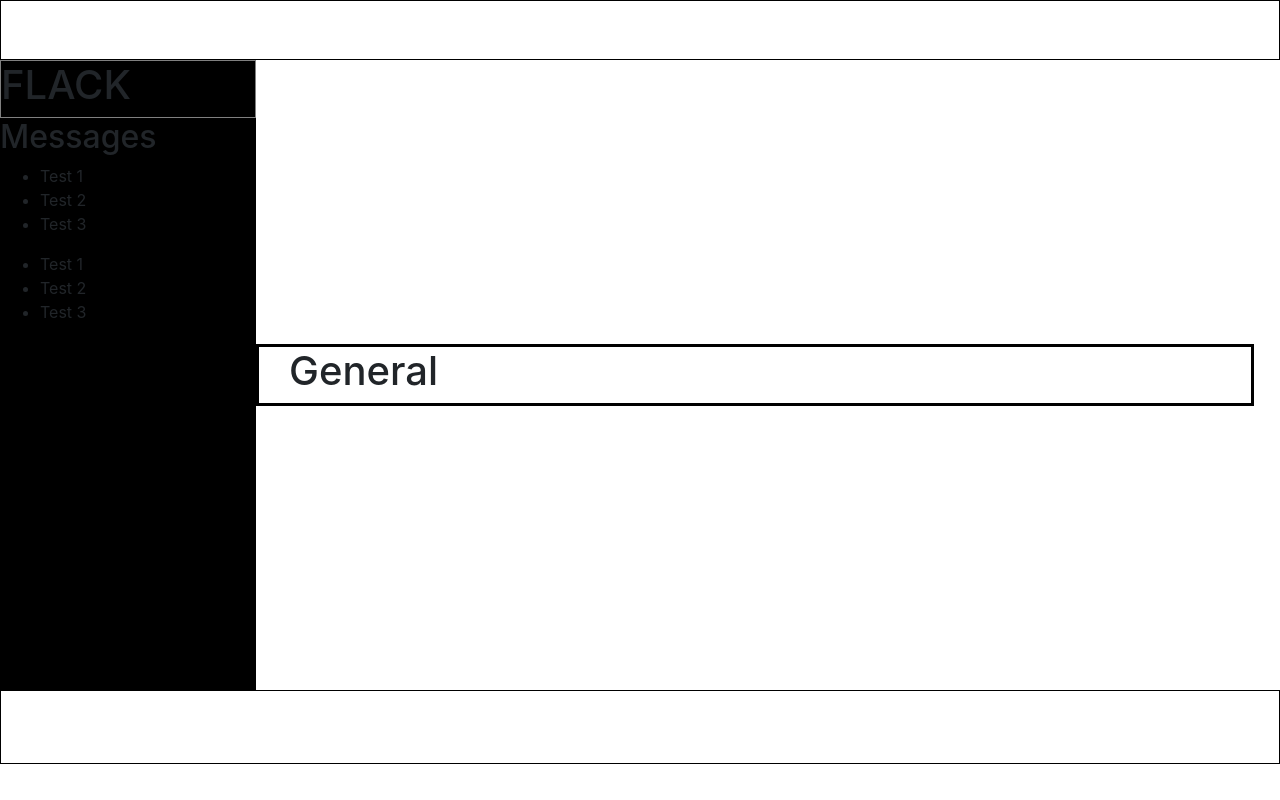
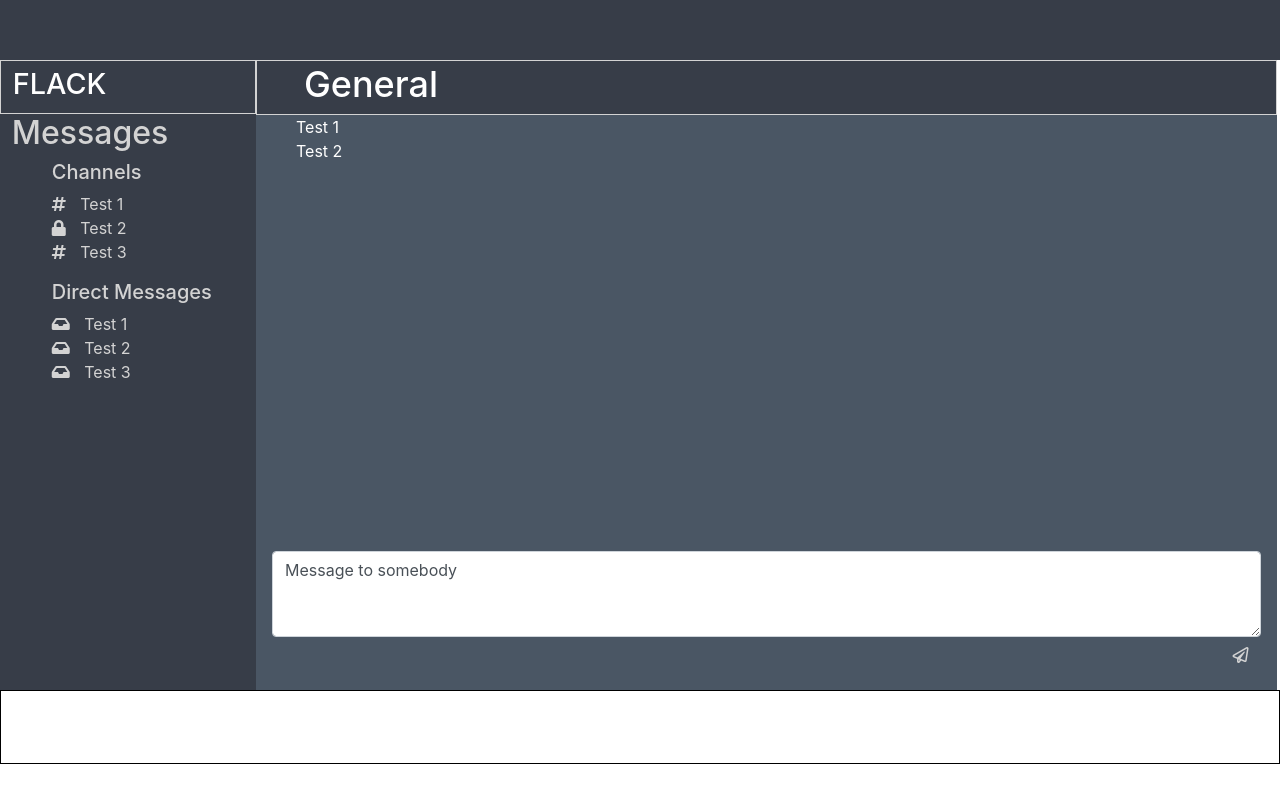
Before and after one commit to CosmicTiger/cs50w-project2, a Flask app: page / in a window 1280 px wide. Run offline with Flask 2, Linux system fonts and the light colour scheme; some libraries are stand-ins or nearby versions.

Commit message:
:construction: - feature-functionality - @CosmicTiger - Sockets functionality in progress

```diff
--- a/application.py
+++ b/application.py
@@ -5,26 +5,29 @@ from flask_socketio import SocketIO, emit, join_room, leave_room
 
 app = Flask(__name__)
 app.config["SECRET_KEY"] = os.getenv("SECRET_KEY")
-socketio = SocketIO(app)
+socketio = SocketIO(app, cors_allowed_origin="*")
 
 # Config variables for SocketIO
-channels = dict()
-channels['General'] = list()
+channels = {}
+channels['General'] = []
 
 # List all channels except General channel
-channels_list = list()
-private_messages = dict()
-users_lists = dict()
+channels_list = []
+private_messages = {}
+users_lists = {}
+LIMIT = 100
 
+# Routes functions
 @app.route("/")
 def index():
     return render_template('index.html')
 
+# Sockets functions
 @socketio.on('connect')
 def connect():
     emit("load channels", { 'channels': channels })
 
-@socketio.on('submit to general')
+@socketio.on('submit to all')
 def general_message(data):
     message = { 'text': data["my_message"], 'username': data["username"], 'time': data["time"] }
     channels['General'].append(message)
@@ -34,15 +37,22 @@ def general_message(data):
 
     emit('message to all', { 'channels': channels }, broadcast = True)
 
-@socketio.on('new user')
+@socketio.on('return to general')
+def return_to_general():
+    emit('announce to all', { 'channels': channels }, broadcast = True)
+
+@socketio.on('new username')
 def new_user(data):
-    username=""
-    error=""
+    username = ""
+    error = ""
 
     if data['username'] in users_list:
         error="Username already exists. Try again with other username"
     else:
         users_list[data['username']] = request.sid
-        username=users_list['username']
+        username = data['username']
 
     emit('add username', { "username": username, "error": error })
+
+if __name__ == '__main__':
+    socketio.run(app)
--- a/static/main.js
+++ b/static/main.js
@@ -0,0 +1,111 @@
+// main.js
+/**
+ * @author CosmicTiger - Luisangel Marcia
+ **/
+
+// Catch the username in localStorage
+let username = localStorage.getItem("username")
+// Catch the last channel visited by username
+let lastChannel = localStorage.getItem("latest_channel")
+// Stablish the current channel of the session
+let currentChannel = (lastChannel) ? lastChannel : ""
+// Instance of socket.io
+const socketServer = io.connect(`${location.protocol}//${document.domain}:${location.port}`)
+// Instance for templates
+let message_template = null
+
+function getUsername () {
+    const loginForm = document.querySelector()
+    const formUsername = document.querySelector()
+    const formSubmit = document.querySelector()
+
+    formSubmit.disabled = true
+
+    formUsername.onkeyup = () => {
+        formSubmit.disabled = (formUsername.value.length > 0) ? false : true
+    }
+
+    formSubmit.onsubmit = () => {
+        username = formUsername.value
+        localStorage.setItem('username', username)
+        window.location.reload(false)
+
+        return false
+    }
+
+    loginForm.style.display = "block"
+}
+
+// Socket functions
+function triggerSocket() {
+    // on connect, we add the event handler for submit the channels
+    socketServer.on("connect", () => {
+        document.querySelector().onsubmit = () => {
+            socketServer.emit("channels-new", {"channel": document.querySelector().value })
+            document.querySelector().value = ""
+            return false
+        }
+
+        if (currentChannel) {
+            socket.emit("channels-join", {
+                "username": username,
+                "channel": currentChannel,
+            })
+        }
+    })
+
+    socketServer.on('add username', data => {
+
+        const { error, username } = data
+
+        console.log(data)
+
+        if(error != "") {
+            window.setTimeout(function() {
+                // const flackModal = document.querySelector("#FlackModal")
+                $("#FlackModal").modal({ backdrop: 'static', keyboard: false })
+
+                const modalTitle = document.querySelector('.modal-title')
+                modalTitle.text(error)
+
+                const modalInput = document.querySelector("#modalInput")
+                modalInput.val("")
+
+                const modalButton = document.querySelector("#modalButton")
+                modalButton.attr('disabled', true)
+            }, 900)
+        } else {
+            localStorage.setItem('username', username)
+
+            const usernameIdentification = document.querySelector("#usernameIdentification")
+            usernameIdentification.text(localStorage.getItem("username"))
+
+            const generalChannel = document.querySelector("#general")
+            generalChannel.click()
+
+            const messageInput = document.querySelector("#messageInput")
+            messageInput.focus()
+
+        }
+    })
+}
+
+const main = () => {
+    // message_template = Handlebars.compile(document.querySelector().innerHTML)
+
+    return triggerSocket()
+
+    // if(!username) {
+    //     getUsername()
+    // } else {
+    //     // greetings to the user
+    //     const greetingUser = document.querySelector('#greeting')
+    //     gretting.innerHTML = `Hello, ${username}!`
+    //     greeting.style.display = "block"
+
+    //     // show the messages of the channels to the user
+    //     document.querySelector().style.display = "block"
+    // }
+}
+
+document.addEventListener('DOMContentLoaded', main())
--- a/static/styles.css
+++ b/static/styles.css
@@ -5,8 +5,15 @@ body {
 
 /* Header styles */
 #FlackHeader {
-    border: 1px solid black;
+    align-content: center;
+    align-items: center;
+    background-color: #373D48;
+    color: #00A3E0;
+    display: flex;
+    flex-direction: row;
     height: 60px;
+    justify-content: flex-end;
+    padding-right: 2%;
 }
 
 /* Main styles */
@@ -22,34 +29,106 @@ body {
     height: 630px;
 }
 
-#FlackMain div.FlackSidebar {
-    /* border: 3px solid black; */
-    background-color: black;
+/* Main Styles - Blocks */
+#FlackMain .FlackSidebar {
+    background-color: #373D48;
     flex-basis: 20%;
     height: 100%;
 }
 
-#FlackMain div.FlackSidebar div.FlackSidebar-head {
-    border: 1px solid gray;
+/* Main Styles - Elements */
+#FlackMain .FlackSidebar .FlackSidebar-head {
+    border: 0.4px solid lightgray;
+    color: white;
+    height: 54px;
+    padding-left: 4.6%;
+    padding-top: 2.2%;
+}
+
+#FlackMain .FlackSidebar .FlackSidebar-body {
+    color: lightgray;
+    padding-left: 4.6%;
+}
+
+/* Main Styles - Modifiers */
+.FlackSidebar-title.main-title {
+    font-size: 1.8rem;
+}
+
+.FlackSidebar-title.channel-title {
+    font-size: 1.25rem;
+}
+
+.FlackSidebar-messages {
+    list-style-type: none;
+}
+
+.FlackSidebar-channels i {
+    margin-right: 10px;
 }
 
 .FlackContent {
     align-content: flex-start;
     align-items: flex-start;
-    border: 3px solid black;
+    background-color: #4A5664;
     display: flex;
+    flex-direction: column;
+    flex-basis: 79.8%;
+    height: 100%;
     justify-content: flex-start;
-    flex-basis: 78%;
 }
 
-.FlackContent div h2 {
-    font-size: 2.5rem;
-    padding-left: 30px;
+.FlackContent div {
+    width: 100%;
 }
 
-.FlackContent form {
+.FlackContent-head {
+    background-color: #373D48;
+    border: 0.4px solid lightgray;
+    color: white;
+}
+
+.FlackContent .FlackContent-head .FlackContent-title {
+    font-size: 2.25rem;
+    padding-left: 4.6%;
+    padding-top: 0.15%;
+}
+
+.FlackContent-messagesDisplay {
+    color: white;
+    height: 420px;
+    list-style-type: none;
+    width: 100%;
+}
+
+.FlackContent-messagesDisplay.scroll {
+    overflow-y: scroll;
+}
+
+.FlackContent-messages {
+    width: 94%;
+}
+
+.FlackContent-form {
     display: flex;
     flex-direction: row;
+    padding-left: 16px;
+    padding-right: 16px;
+    width: 100%;
+}
+
+.FlackContent-form .form-group {
+    flex-direction: column;
+}
+
+.FlackContent-options {
+    display: flex;
+    flex-direction: row-reverse;
+}
+
+.FlackContent-optionsButton {
+    color: lightgray;
+    border: none;
 }
 
 /* Footer styles */
--- a/templates/index.html
+++ b/templates/index.html
@@ -8,15 +8,17 @@
     <script src="https://code.jquery.com/jquery-3.5.1.slim.min.js" integrity="sha384-DfXdz2htPH0lsSSs5nCTpuj/zy4C+OGpamoFVy38MVBnE+IbbVYUew+OrCXaRkfj" crossorigin="anonymous"></script>
     <script src="https://cdn.jsdelivr.net/npm/popper.js@1.16.1/dist/umd/popper.min.js" integrity="sha384-9/reFTGAW83EW2RDu2S0VKaIzap3H66lZH81PoYlFhbGU+6BZp6G7niu735Sk7lN" crossorigin="anonymous"></script>
     <script src="https://cdn.jsdelivr.net/npm/bootstrap@4.6.0/dist/js/bootstrap.min.js" integrity="sha384-+YQ4JLhjyBLPDQt//I+STsc9iw4uQqACwlvpslubQzn4u2UU2UFM80nGisd026JF" crossorigin="anonymous"></script>
-    <script src="https://cdn.socket.io/4.0.1/socket.io.min.js" integrity="sha384-LzhRnpGmQP+lOvWruF/lgkcqD+WDVt9fU3H4BWmwP5u5LTmkUGafMcpZKNObVMLU" crossorigin="anonymous"></script>
+    <link rel="stylesheet" href="https://use.fontawesome.com/releases/v5.15.3/css/all.css" integrity="sha384-SZXxX4whJ79/gErwcOYf+zWLeJdY/qpuqC4cAa9rOGUstPomtqpuNWT9wdPEn2fk" crossorigin="anonymous">
+    <script src="//cdnjs.cloudflare.com/ajax/libs/socket.io/2.2.0/socket.io.js" integrity="sha256-yr4fRk/GU1ehYJPAs8P4JlTgu0Hdsp4ZKrx8bDEDC3I=" crossorigin="anonymous"></script>
+    <script src="https://cdn.jsdelivr.net/npm/handlebars@latest/dist/handlebars.js"></script>
     <link rel="stylesheet" href="{{ url_for('static', filename='styles.css') }}">
-    <!-- <link rel="stylesheet" href="/static/styles.css"> -->
+    <script src="{{ url_for('static', filename='main.js') }}"></script>
     <title>FLACK - CS50w Project2</title>
 </head>
 <body>
 
     <header id="FlackHeader">
-
+        <h4 id="usernameIdentification"></h4>
     </header>
 
     <main id="FlackMain">
@@ -29,32 +31,62 @@
                 <h2 class="FlackSidebar-title">Messages</h2>
                 <ul class="FlackSidebar-messages channel-list" id="channelList">
                     <!-- All the available Channels for the Users -->
-                    <li class="FlackSidebar-channels">Test 1</li>
-                    <li class="FlackSidebar-channels">Test 2</li>
-                    <li class="FlackSidebar-channels">Test 3</li>
+                    <h3 class="FlackSidebar-title channel-title">Channels</h3>
+                    <li class="FlackSidebar-channels"><i class="fas fa-hashtag"></i> Test 1</li>
+                    <li class="FlackSidebar-channels"><i class="fas fa-lock"></i> Test 2</li>
+                    <li class="FlackSidebar-channels"><i class="fas fa-hashtag"></i> Test 3</li>
                 </ul>
                 <ul class="FlackSidebar-messages inbox" id="inbox">
                     <!-- Private messags for the users -->
-                    <li class="FlackSidebar-channels">Test 1</li>
-                    <li class="FlackSidebar-channels">Test 2</li>
-                    <li class="FlackSidebar-channels">Test 3</li>
+                    <h3 class="FlackSidebar-title channel-title">Direct Messages</h3>
+                    <li class="FlackSidebar-channels"><i class="fas fa-inbox"></i> Test 1</li>
+                    <li class="FlackSidebar-channels"><i class="fas fa-inbox"></i> Test 2</li>
+                    <li class="FlackSidebar-channels"><i class="fas fa-inbox"></i> Test 3</li>
                 </ul>
             </div>
         </div>
 
         <!-- This is for body content like Slack -->
         <div class="FlackContent">
-            <div>
-                <h2>General</h2>
+            <div class="FlackContent-head">
+                <h2 class="FlackContent-title">General</h2>
             </div>
-
+            <ul class="FlackContent-messagesDisplay .scroll">
+                <li class="FlackContent-messages">Test 1</li>
+                <li class="FlackContent-messages">Test 2</li>
+            </ul>
+            <form class="FlackContent-form">
+                <div class="form-group">
+                    <div class="FlackContent-messageBody">
+                        <textarea id="message" name="messageInput" rows="3" cols="120" class="FlackContent-messageInput form-control">Message to somebody</textarea>
+                        <!--<input type="text" class="form-control" placeholder="Message to errr"-->
+                    </div>
+                    <div class="FlackContent-options input-group-append">
+                        <button class="FlackContent-optionsButton btn btn-outline-secondary" type="button"><i class="far fa-paper-plane"></i></button>
+                    </div>
+                </div>
+            </form>
         </div>
     </main>
+
+    <div class="modal fade" id="#FlackModal">
+        <div class="modal-dialog">
+            <div class="modal-content">
+                <div class="modal-header">
+                    <h4 class="modal-title"></h4>
+                </div>
+                <div class="modal-body">
+                    <input id="modalInput" type="text" class="form-control w-50" >
+                </div>
+                <div class="modal-footer">
+                    <button id="modalButton" type="button" class="btn btn-primary" data-dismiss="modal" disabled>Ok</button>
+                </div>
+            </div>
+        </div>
+    </div>
 
     <footer id="FlackFooter">
 
     </footer>
-
-    <!-- <script src="{{ url_for('static', filename='main.js') }}"></script> -->
 </body>
 </html>
```
